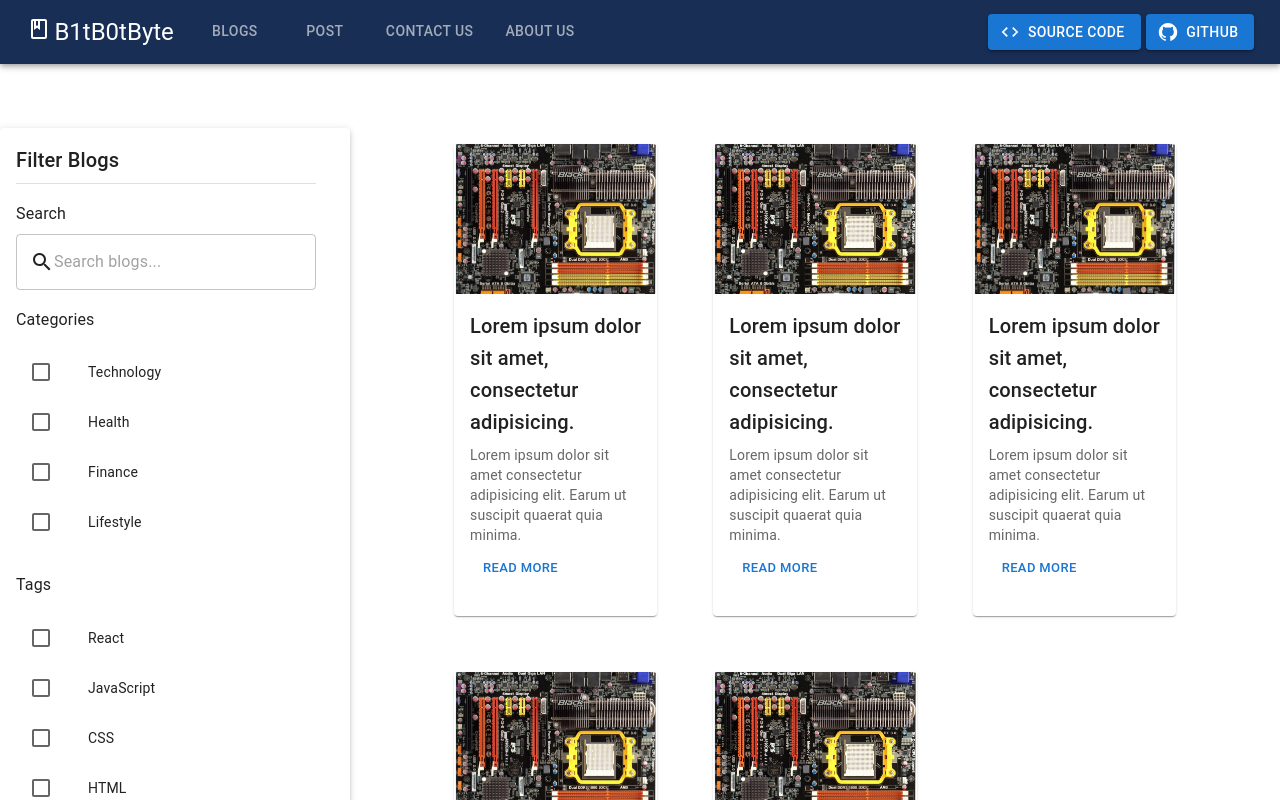
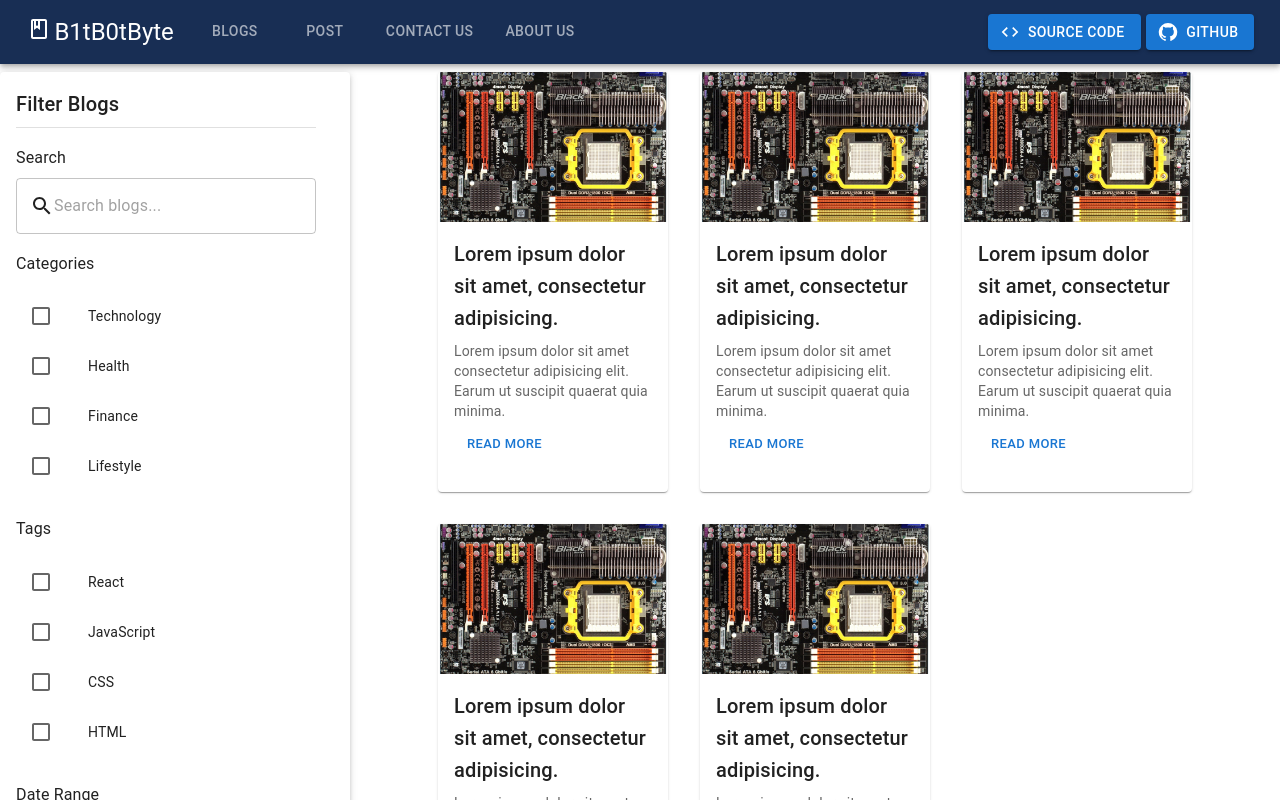
Before and after one commit to Ishwor-git/blog, a React (Create React App) app in the folder client/: page /blogs in a window 1280 px wide. Shown: the top 800 px of the page. Built offline with nearby package versions, Linux system fonts and the light colour scheme.

Commit message:
general css adjustment

```diff
--- a/client/src/components/blogCard.jsx
+++ b/client/src/components/blogCard.jsx
@@ -11,7 +11,7 @@ import {
 const BlogCard = () => {
   return (
     <>
-      <Card sx={{ maxWidth: "28rem", margin: "1rem" }}>
+      <Card sx={{ maxWidth: "28rem" }}>
         <CardMedia
           component="img"
           alt="motherboard"
--- a/client/src/pages/about.jsx
+++ b/client/src/pages/about.jsx
@@ -26,6 +26,7 @@ const About = () => {
           alignItems: "center",
           justifyContent: "center",
           p: 3,
+          mt: -7,
         }}
       >
         <Container maxWidth="md">
--- a/client/src/pages/blogs.jsx
+++ b/client/src/pages/blogs.jsx
@@ -6,10 +6,10 @@ import FilterSection from "../components/filterSection";
 const Blogs = () => {
   return (
     <>
-      <Box sx={{ display: "flex" }}>
+      <Box sx={{ display: "flex", mt: -7 }}>
         <FilterSection />
         <Container sx={{ flexGrow: 1, P: 3, ml: 8, mr: 8 }}>
-          <Grid container spacing={3}>
+          <Grid container spacing={4}>
             <Grid item xs={12} sm={6} md={4} key={0}>
               <BlogCard />
             </Grid>
--- a/client/src/pages/contact.jsx
+++ b/client/src/pages/contact.jsx
@@ -36,7 +36,7 @@ const Contact = () => {
         alignItems: "center",
         justifyContent: "center",
         minHeight: "100vh",
-        mt: -8, // Adjust if needed to compensate for navbar height
+        mt: -7, // Adjust if needed to compensate for navbar height
       }}
     >
       <Container maxWidth="sm">
--- a/client/src/pages/submitBlog.jsx
+++ b/client/src/pages/submitBlog.jsx
@@ -61,7 +61,7 @@ const SubmitBlog = () => {
         alignItems: "center",
         justifyContent: "center",
         minHeight: "100vh",
-        mt: -6,
+        mt: -7,
         bgcolor: "#f5f5f5",
         overflowY: "hidden",
       }}
```
